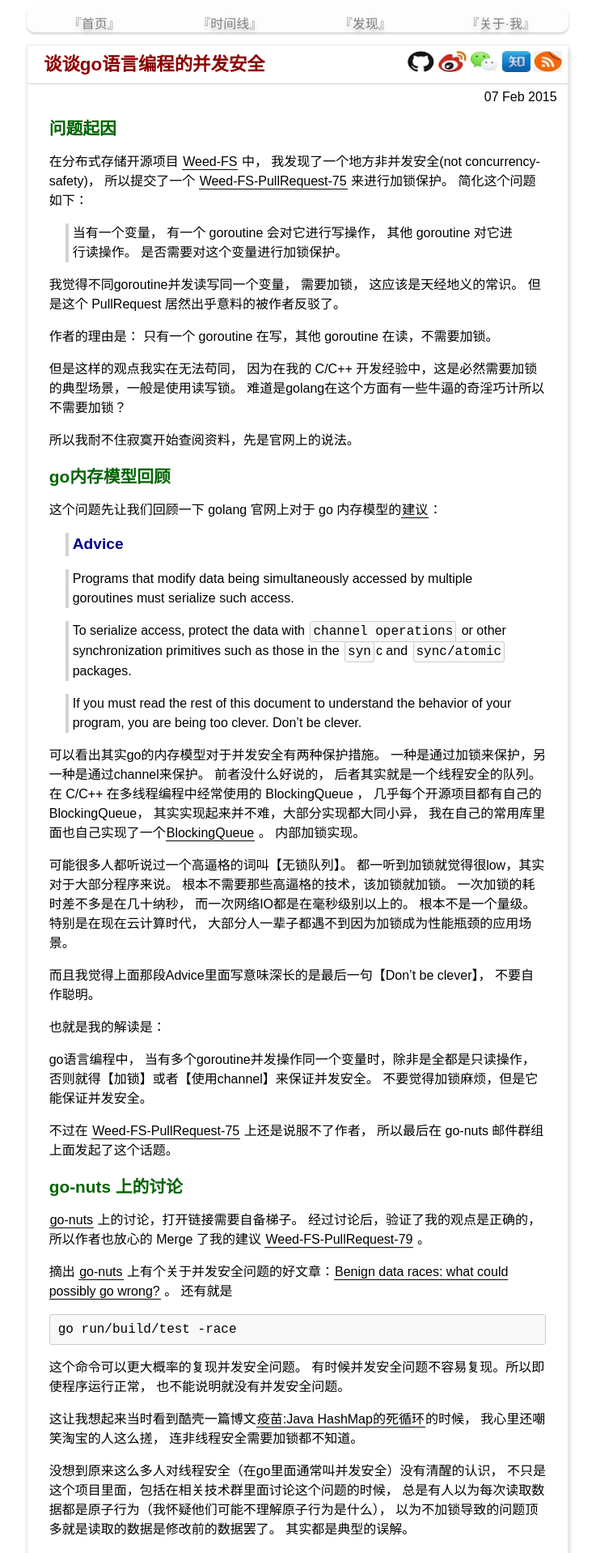
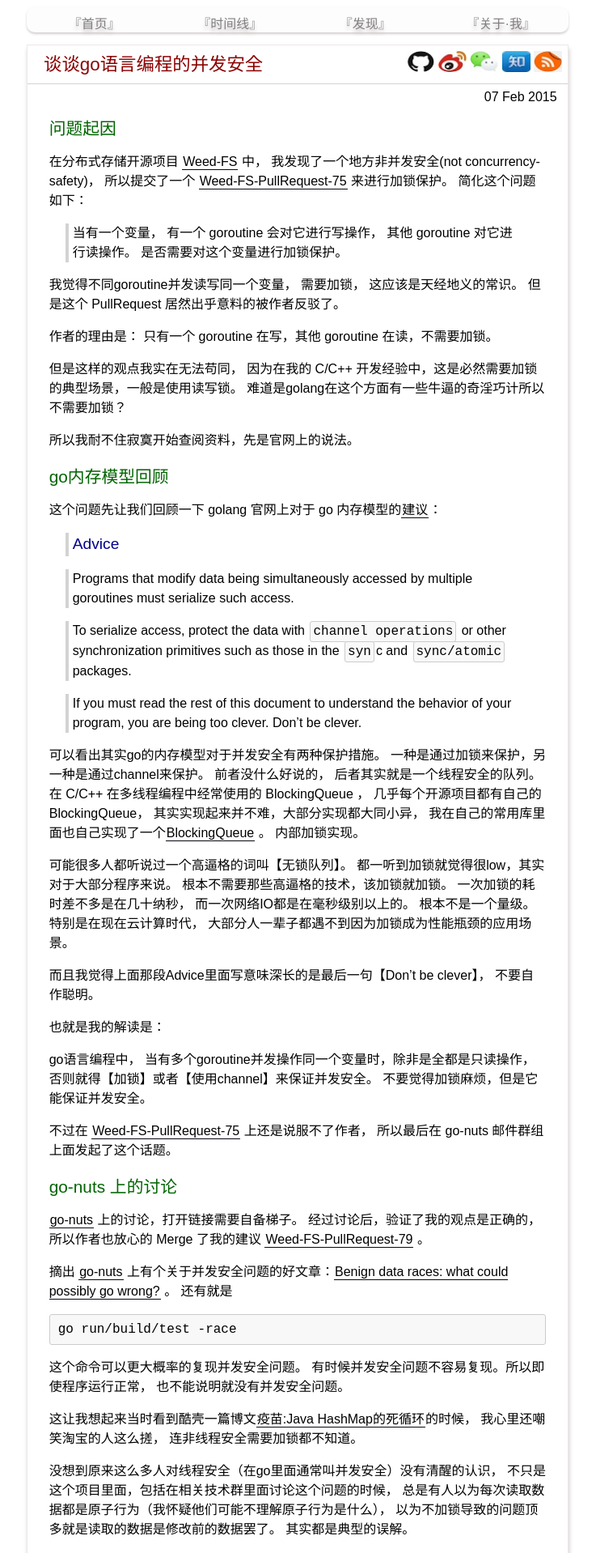
Before and after one commit to yanyiwu/blog, a Jekyll site: the page built from _posts/2015-02-07-golang-concurrency-safety.md, in a window 1280 px wide. Shown: the top 1918 px of the page at 81% size, without its empty margins (272-1009 px from the left). Built offline with Jekyll 4.4.1, drawn with Linux system fonts in a browser that asks for light colours; Markdown is read by kramdown in place of the engine named in the settings; comment, search, counter and statistics services are not loaded.

Commit message:
[css] update style

```diff
--- a/css/style.css
+++ b/css/style.css
@@ -47,6 +47,7 @@ table td {
 }
 
 .blog_title h1 {
+    font-weight: normal;
 }
 
 .review {
@@ -55,6 +56,7 @@ table td {
 }
 
 h1 {
+    font-weight: normal;
     font-size: 1.4em;
     margin:0;
     padding: 1% 3%;
@@ -64,6 +66,7 @@ h1 {
 }
 
 h2 {
+    font-weight: normal;
     font-size: 1.3em;
     margin: 0;
     padding: 0;
@@ -72,6 +75,7 @@ h2 {
 
 
 h3 {
+    font-weight: normal;
     /*
     font-family: "Palatino Linotype", "Book Antiqua", Palatino, Helvetica, STKaiti, SimSun, serif;
     */
```
Also changed, not shown: about.md (+0 -8 lines).
